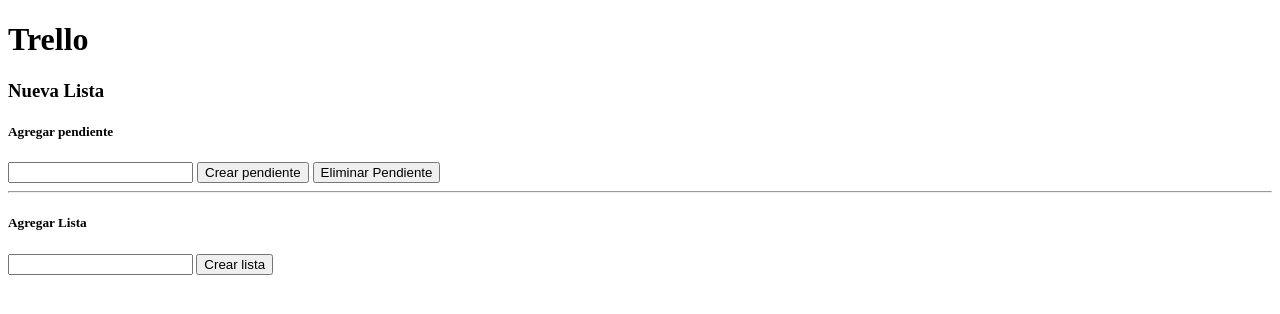
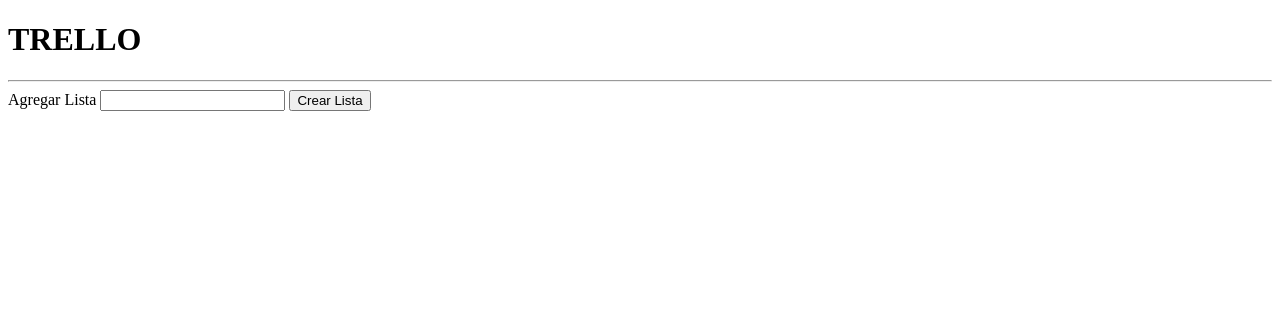
Before and after one commit to GracielaCesareo/ProyectoFinalSprint02, a plain HTML site: page index.html in a window 1280 px wide. Drawn offline with Linux system fonts and the light colour scheme.

Commit message:
nueva version corregida

```diff
--- a/index.html
+++ b/index.html
@@ -1,28 +1,21 @@
 <!DOCTYPE html>
-<html>
-  <head>
-    <meta charset="utf-8">
-    <title>TRELLO</title>
-      <link rel="shortcut icon" type="image/x-icon" href="favicon.ico">
-  </head>
-  <body>
-    <h1>Trello</h1>
-    <section>
-      <h3 id="titulo">Nueva Lista</h3>
-      <section id="listas">
-      <!--  <ul id="lista"></ul> -->
-      </section>
-      <h5>Agregar pendiente</h5>
-      <input type="text" id="nuevoPendiente"></input>
-      <button type=button onclick="crearLista();">Crear pendiente</button>
-      <button type=button onclick="eliminarPendientes();">Eliminar Pendiente</button>
-    </section>
-    <hr>
-    <section id="crearLista">
-      <h5>Agregar Lista<h5>
-      <input type="text" id="nuevaLista"></input>
-      <button type=button onclick="cambiarTitulo();">Crear lista</button>
-    </section>
-    <script type="text/javascript" src="main.js"></script>
-  </body>
+<html lang="es">
+<head>
+    <meta charset="UTF-8">
+    <title>Trello</title>
+</head>
+<body>
+    <header>
+        <h1>TRELLO</h1>
+    </header>
+        <article id="contenedorListas">
+          <!-- dentro de este elemento article se guardaran lista y elementos -->
+        </article>
+        <hr>
+
+        <label>Agregar Lista</label>
+        <input type="text" id="nuevaLista">
+        <input type="button" value="Crear Lista" onclick="agregarLista()">
+    <script src="main.js"></script>
+</body>
 </html>
--- a/main.js
+++ b/main.js
@@ -1,54 +1,41 @@
-//Esta función cambia el titulo de la lista
-function cambiarTitulo() {
-  var anterior = document.getElementById("titulo");
-  var nombreLista = document.getElementById("nuevaLista").value;
-  var nombreTitulo = anterior.innerHTML = (nombreLista);
+function agregarLista(){
+//Crea una seccion a partir de la accion del input "nombreLista" y la asigna al elemento article
+   var nuevaLista = document.getElementById("nuevaLista");
+   var seccion = document.createElement("section");
+   seccion.id = Date.now();
+   document.getElementById("contenedorListas").appendChild(seccion);
+
+//Crea la lista y la agrega a la division
+   var lista  = document.createElement("ul");
+   var titulo = document.createElement("h3")
+   titulo.id =Date.now();
+   lista.id = Date.now();
+   seccion.appendChild(lista);
+   lista.innerHTML = nuevaLista.value + " " + "<button onclick='eliminar(this)'>x</button>";
+
+//Crea el input para tomar el valor de cada pendiente
+   var contenidoDelPendiente = document.createElement("input");
+   contenidoDelPendiente.setAttribute("type","text");
+   seccion.appendChild(contenidoDelPendiente);
+
+//Crea el boton para agregar cada pendiente
+   var nuevoPendiente = document.createElement("input");
+   nuevoPendiente.setAttribute("type","button");
+   nuevoPendiente.setAttribute("value","Crear pendiente");
+   seccion.appendChild(nuevoPendiente);
+
+//Funcion para crear cada elemento de la lista
+   nuevoPendiente.onclick = function(){
+                           var elementoLista= document.createElement("li");
+                           elementoLista.id = Date.now();
+                           lista.appendChild(elementoLista);
+                           elementoLista.innerHTML=contenidoDelPendiente.value + " " + "<button onclick='eliminar(this)'>x</button>";
+   }
 }
 
-//Esta funcion crea la lista y agrega elementos
-function crearLista() {
-  var nuevaLista = document.getElementById("listas");
-  var otraLista = document.createElement("UL");
-  var lista = document.getElementById("lista");
-  var elemento = document.createElement("LI");
-  var texto = document.createTextNode(document.getElementById("nuevoPendiente").value);
-
-  nuevaLista.appendChild(otraLista);
-  elemento.appendChild(texto);
-  otraLista.appendChild(elemento);
+ //Esta funcion elimina los pendientes y la lista
+function eliminar(elemento) {
+       var id = elemento.parentNode.getAttribute("id"); //"elemento" es el span, reconoce el id del padre
+       node = document.getElementById(id);//otorga mismo id al elemento creado y al span
+       node.parentNode.removeChild(node);//
 }
-
-//Esta funcion elimina los pendientes de la lista
-function eliminarPendientes() {
-  var seccion = document.getElementById("listas");
-
-  if (seccion.hasChildNodes()) {
-      seccion.removeChild(seccion.childNodes[3]);
-  }
-}
-
-//Aquí abajo traté de resolver el programa con POO
-
-/*function ListaPendientes() {
-  this.pendiente = pendiente;
-}
-
-var pendientes = [];
-
-function nuevoPendiente() {
-  var nuevo = document.getElementById("nuevoPendiente");
-
-  var pendiente = new ListaPendientes(nuevo.value);
-
-  pendientes.push(pendiente);
-}
-
-function lista() {
-  var lista = document.getElementById("listas");
-  var nuevaLista = document.createElement("ul");
-
-  pendientes.forEach(function(pendiente){
-    var item = document.createElement("li")
-    item.innerText = elemPendiente.nombre;
-  });
-}*/
```
